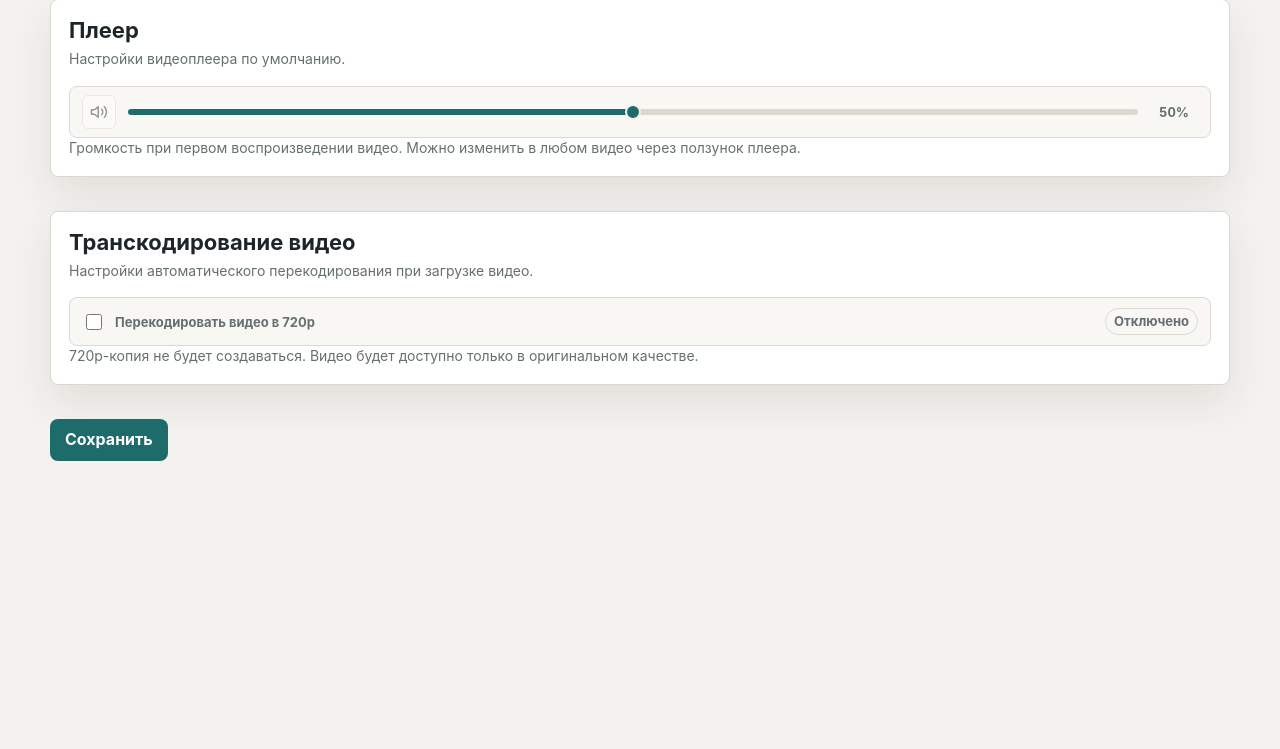
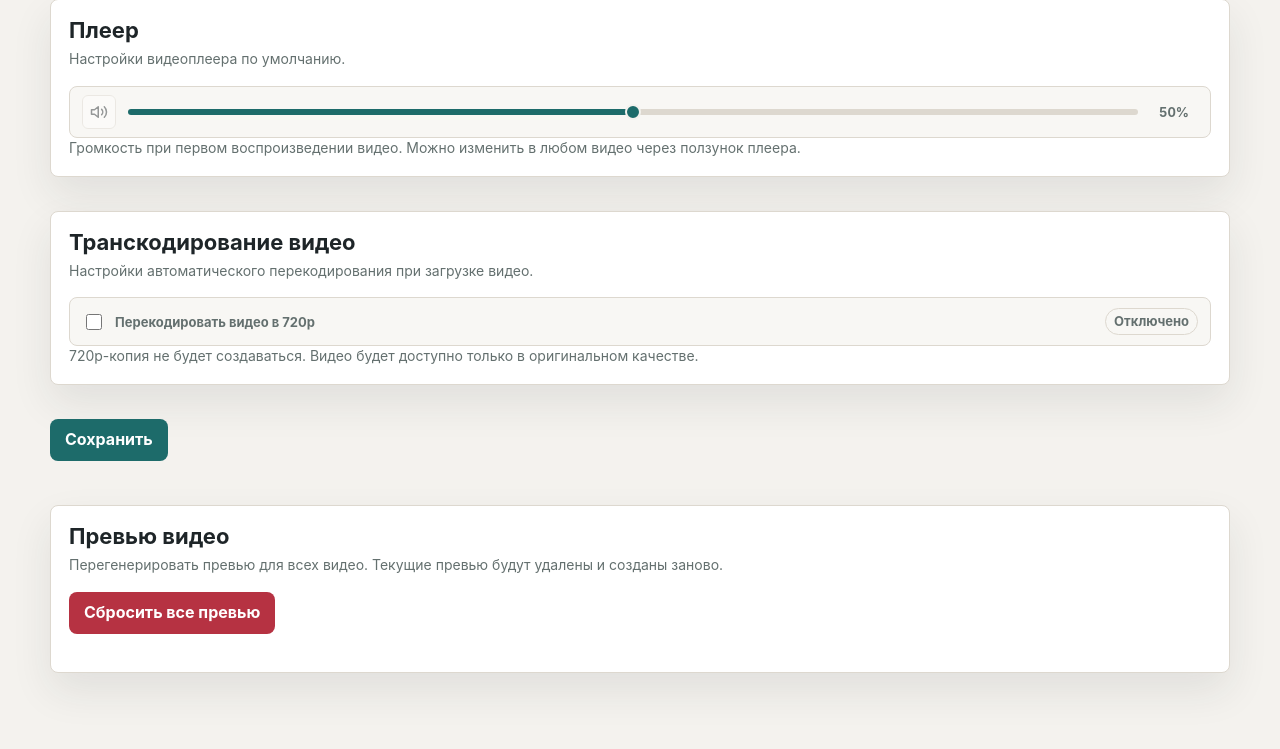
Before and after one commit to VoidEmptiness/Video-Library, a FastAPI app: template app/templates/settings.html in a window 1280 px wide. Shown: the part 190-939 px from the top of the page. Before the commit the page ends 651 px from the top, so only its background shows below. Run offline with FastAPI, Linux system fonts and the light colour scheme; the template is opened without the code that fills it, so the values that code supplies are empty; parts of the project's set-up code (start-up, migrations or seed data) failed here and were passed over.

Commit message:
Добавлено | Настройки: добавлена кнопка сброса всех превью видео

```diff
--- a/app/main.py
+++ b/app/main.py
@@ -1090,3 +1090,28 @@ def settings_save(
         settings["default_volume"] = max(0.0, min(1.0, default_volume))
     save_settings(settings)
     return RedirectResponse(url="/settings", status_code=303)
+
+
+@app.post("/settings/reset-thumbnails")
+def reset_thumbnails(
+    background_tasks: BackgroundTasks,
+    db: Annotated[Session, Depends(get_db)],
+    _: UserHTML,
+):
+    videos = db.query(Video).all()
+    thumb_pairs: list[tuple[int, Path]] = []
+    for video in videos:
+        old_thumb = Path(video.thumbnail_path) if video.thumbnail_path else THUMB_DIR / f"{video.id}.jpg"
+        if old_thumb.exists():
+            try:
+                old_thumb.unlink()
+            except Exception:
+                pass
+        video.thumbnail_path = None
+        src = video_path(video.filename)
+        if src.exists():
+            thumb_pairs.append((video.id, src))
+    db.commit()
+    if thumb_pairs:
+        background_tasks.add_task(_generate_all_thumbnails, thumb_pairs)
+    return RedirectResponse(url="/settings", status_code=303)
--- a/app/templates/settings.html
+++ b/app/templates/settings.html
@@ -59,4 +59,16 @@
       <button class="button" type="submit">Сохранить</button>
     </div>
   </form>
+
+  <form method="post" action="/settings/reset-thumbnails" class="form-stack" style="margin-top:1.5rem">
+    <section class="section-block">
+      <div class="panel-title">
+        <h2>Превью видео</h2>
+        <p>Перегенерировать превью для всех видео. Текущие превью будут удалены и созданы заново.</p>
+      </div>
+      <div class="toolbar">
+        <button class="button danger" type="submit" onclick="return confirm('Сбросить все превью? Это удалит текущие превью и создаст новые.')">Сбросить все превью</button>
+      </div>
+    </section>
+  </form>
 {% endblock %}
```
